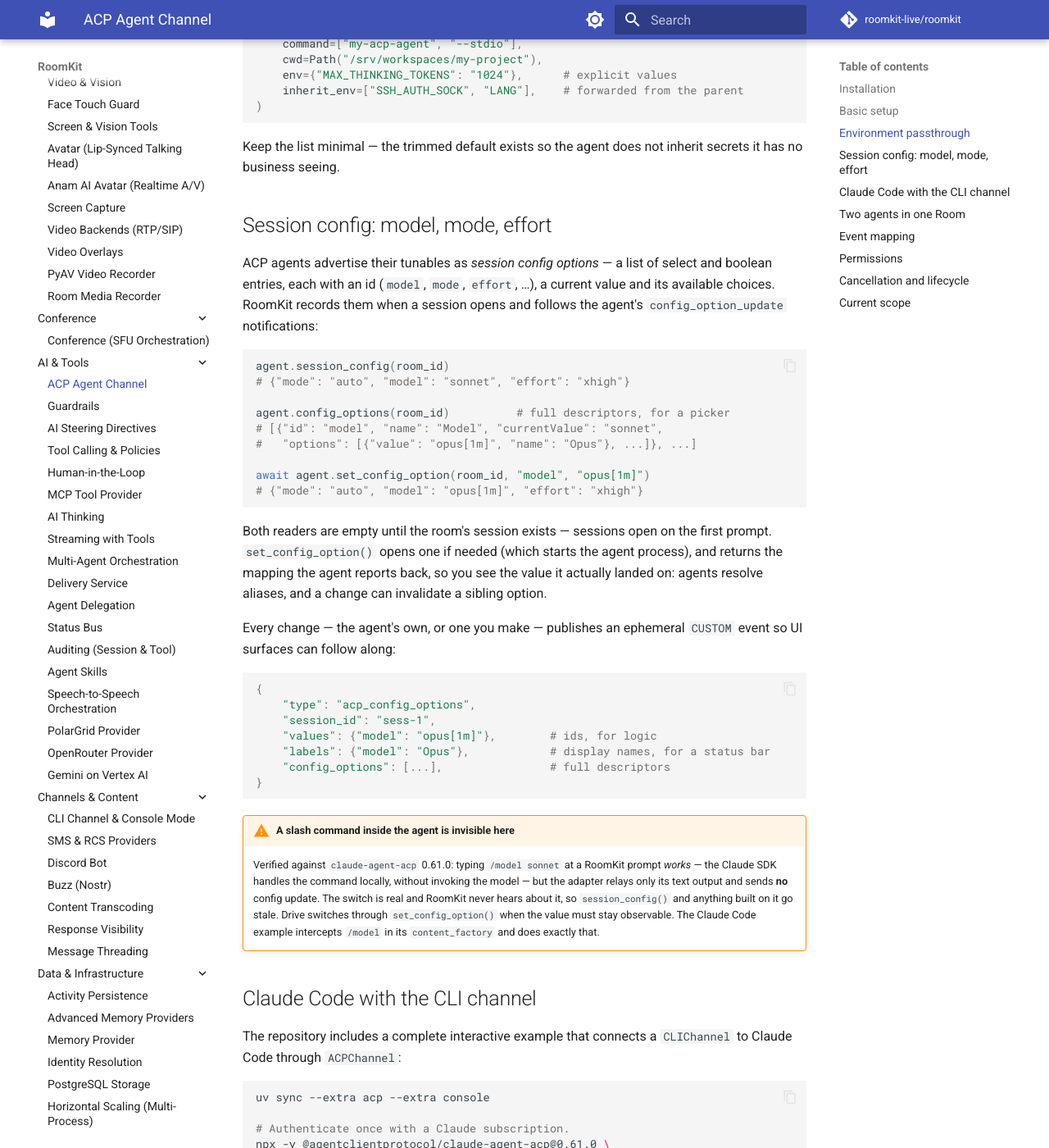
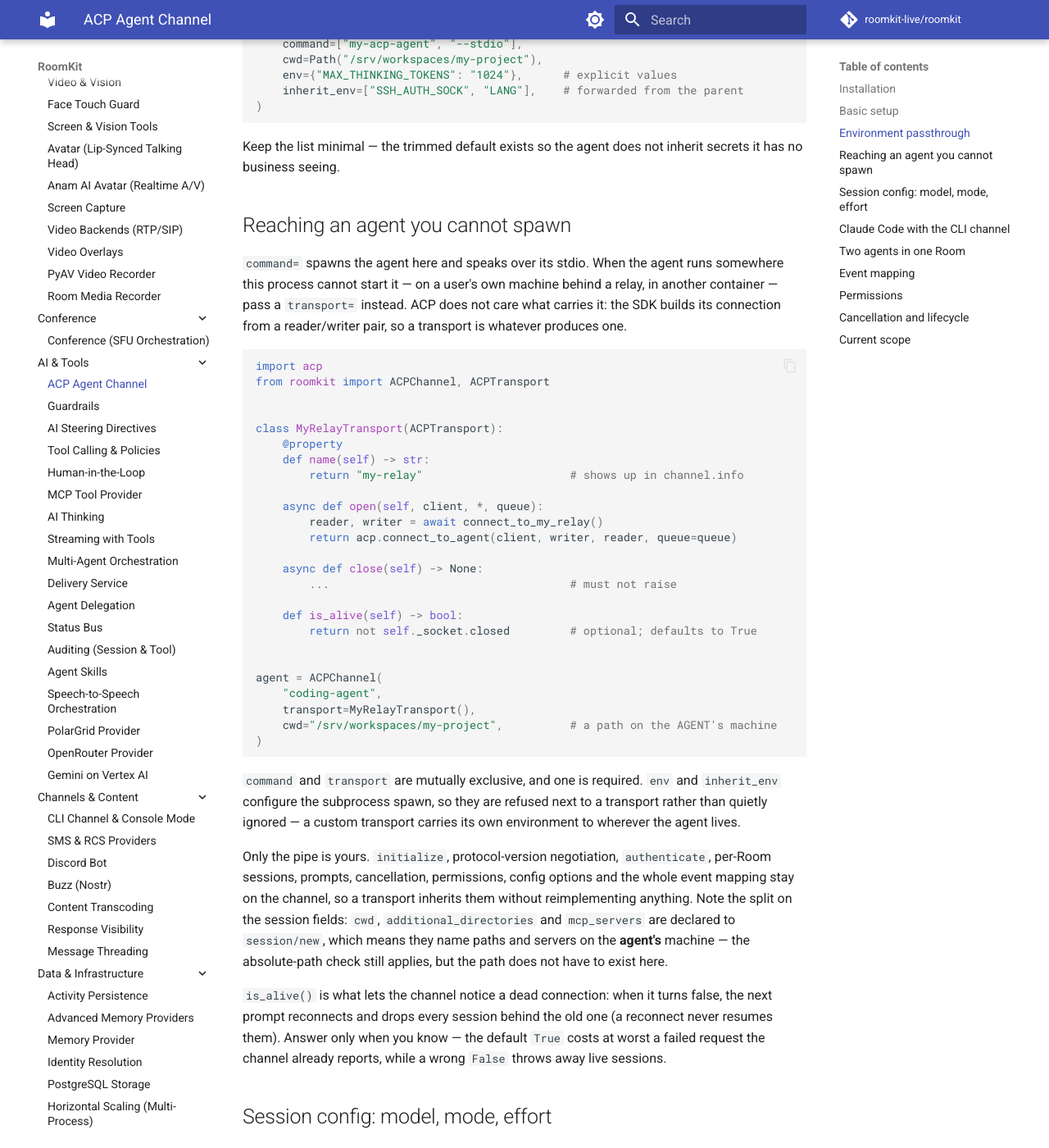
Before and after one commit to roomkit-live/roomkit-docs, an MkDocs documentation site: the page built from docs/guides/acp-channel.md, in a window 1280 px wide and 1400 px high, scrolled down 1644 px. Shown: the whole window at 82% size. Built offline with MkDocs 1.6.1 and Material for MkDocs 9.7.7, drawn with Linux system fonts in a browser that asks for light colours; comment, search, counter and statistics services are not loaded; some of the changed text lies outside the part shown.

Commit message:
docs(guides): reaching an ACP agent you cannot spawn (RMK-100)
ACPChannel now takes a transport, so document the case it exists for: an
agent running where this process cannot start it. Shows the ABC, points at
acp.connect_to_agent as the way to build the connection from a reader and a
writer, and spells out the two things that trip people up — cwd and
mcp_servers name paths on the agent's machine, and is_alive() should stay
silent unless the transport actually knows.

````diff
--- a/docs/guides/acp-channel.md
+++ b/docs/guides/acp-channel.md
@@ -83,6 +83,62 @@ agent = ACPChannel(
 
 Keep the list minimal — the trimmed default exists so the agent does not
 inherit secrets it has no business seeing.
+
+## Reaching an agent you cannot spawn
+
+`command=` spawns the agent here and speaks over its stdio. When the agent runs
+somewhere this process cannot start it — on a user's own machine behind a
+relay, in another container — pass a `transport=` instead. ACP does not care
+what carries it: the SDK builds its connection from a reader/writer pair, so a
+transport is whatever produces one.
+
+```python
+import acp
+from roomkit import ACPChannel, ACPTransport
+
+
+class MyRelayTransport(ACPTransport):
+    @property
+    def name(self) -> str:
+        return "my-relay"                      # shows up in channel.info
+
+    async def open(self, client, *, queue):
+        reader, writer = await connect_to_my_relay()
+        return acp.connect_to_agent(client, writer, reader, queue=queue)
+
+    async def close(self) -> None:
+        ...                                    # must not raise
+
+    def is_alive(self) -> bool:
+        return not self._socket.closed         # optional; defaults to True
+
+
+agent = ACPChannel(
+    "coding-agent",
+    transport=MyRelayTransport(),
+    cwd="/srv/workspaces/my-project",          # a path on the AGENT's machine
+)
+```
+
+`command` and `transport` are mutually exclusive, and one is required. `env` and
+`inherit_env` configure the subprocess spawn, so they are refused next to a
+transport rather than quietly ignored — a custom transport carries its own
+environment to wherever the agent lives.
+
+Only the pipe is yours. `initialize`, protocol-version negotiation,
+`authenticate`, per-Room sessions, prompts, cancellation, permissions, config
+options and the whole event mapping stay on the channel, so a transport inherits
+them without reimplementing anything. Note the split on the session fields:
+`cwd`, `additional_directories` and `mcp_servers` are declared to
+`session/new`, which means they name paths and servers on the **agent's**
+machine — the absolute-path check still applies, but the path does not have to
+exist here.
+
+`is_alive()` is what lets the channel notice a dead connection: when it turns
+false, the next prompt reconnects and drops every session behind the old one (a
+reconnect never resumes them). Answer only when you know — the default `True`
+costs at worst a failed request the channel already reports, while a wrong
+`False` throws away live sessions.
 
 ## Session config: model, mode, effort
 
@@ -356,7 +412,7 @@ creates new sessions; persistent ACP load/resume is not yet enabled.
 
 ## Current scope
 
-- Stable ACP protocol v1 over stdio
+- Stable ACP protocol v1, over stdio or any transport you supply
 - Text and rich-text Room input
 - Streaming text, thoughts, tool lifecycle, plans, and usage
 - Permission requests through `ExternalToolHandler`
````
